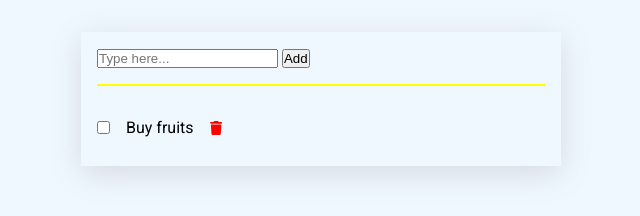
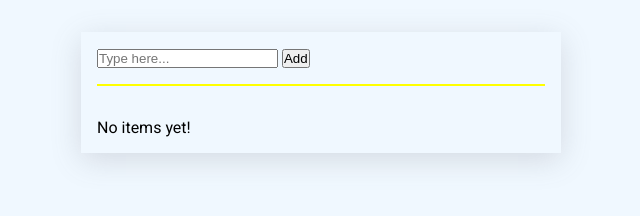
Before and after one commit to gsngdavid/dom-practical-exercises, a plain HTML site: page Todo App/index.html in a window 1280 px wide. Shown: the whole page, without its empty margins (319-959 px from the left). Drawn offline with Linux system fonts and the light colour scheme.

Commit message:
feat: Initial message

```diff
--- a/Todo App/index.html
+++ b/Todo App/index.html
@@ -16,11 +16,7 @@
         </div>
 
         <ul id="todo-list">
-            <li>
-                <input type="checkbox" name="" id="1">
-                <label for="1">Buy fruits</label>
-                <svg class="icon" data-id="1" xmlns="http://www.w3.org/2000/svg" height="14" viewBox="0 0 448 512"><!--! Font Awesome Free 6.4.0 by @fontawesome - https://fontawesome.com License - https://fontawesome.com/license (Commercial License) Copyright 2023 Fonticons, Inc. --><path d="M135.2 17.7L128 32H32C14.3 32 0 46.3 0 64S14.3 96 32 96H416c17.7 0 32-14.3 32-32s-14.3-32-32-32H320l-7.2-14.3C307.4 6.8 296.3 0 284.2 0H163.8c-12.1 0-23.2 6.8-28.6 17.7zM416 128H32L53.2 467c1.6 25.3 22.6 45 47.9 45H346.9c25.3 0 46.3-19.7 47.9-45L416 128z"/></svg>
-            </li>
+            <p>No items yet!</p>
         </ul>
     </div>
 
--- a/Todo App/main.js
+++ b/Todo App/main.js
@@ -17,6 +17,10 @@ function addItemHandler(e) {
 }
 
 function displayTodoList() {
+    if(todoList.length === 0) {
+        list.innerHTML = '<p>No items yet!';
+        return;
+    }
     const fragment = document.createDocumentFragment();
     for (let i = 0; i < todoList.length; i++) {
         const li = document.createElement('li');
```
